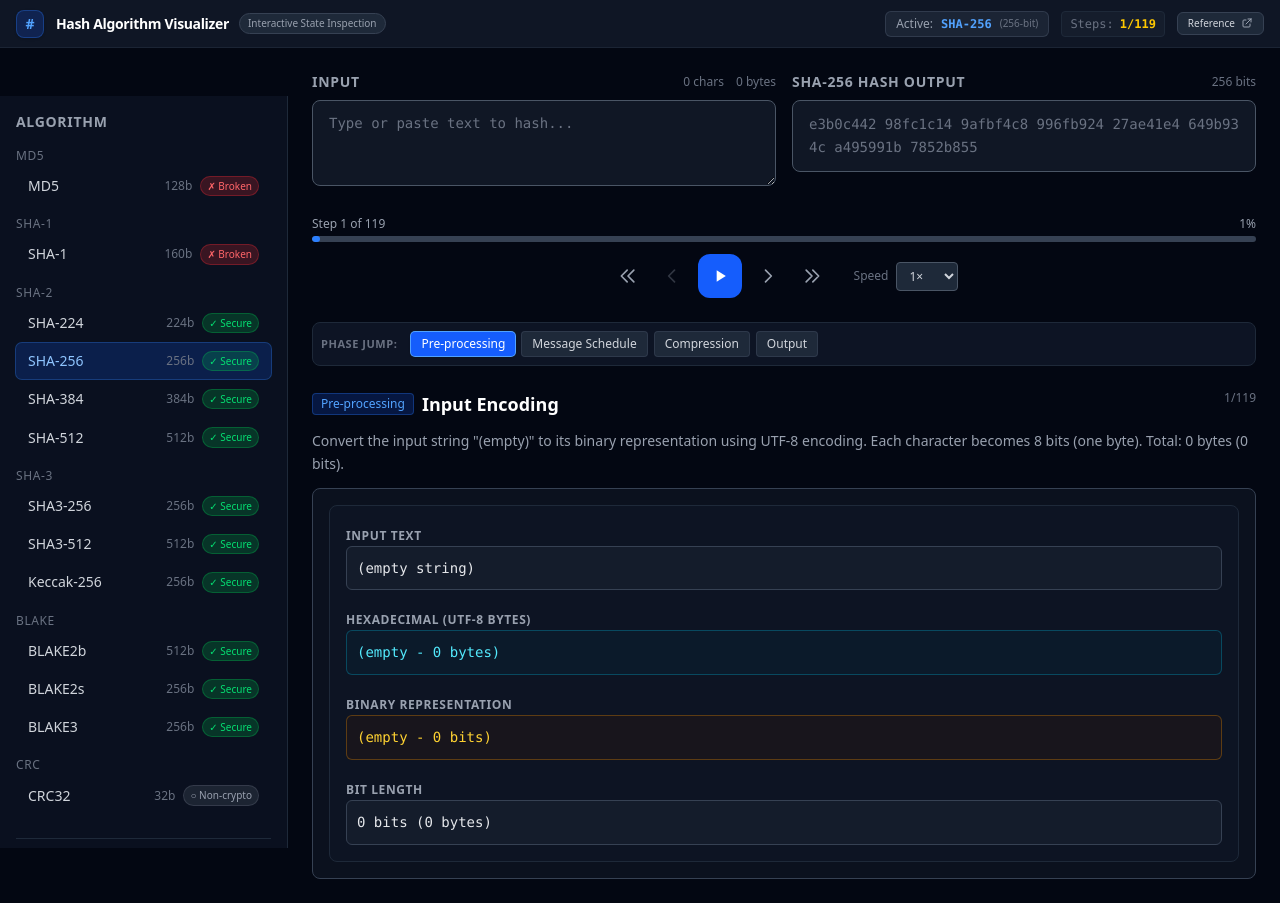
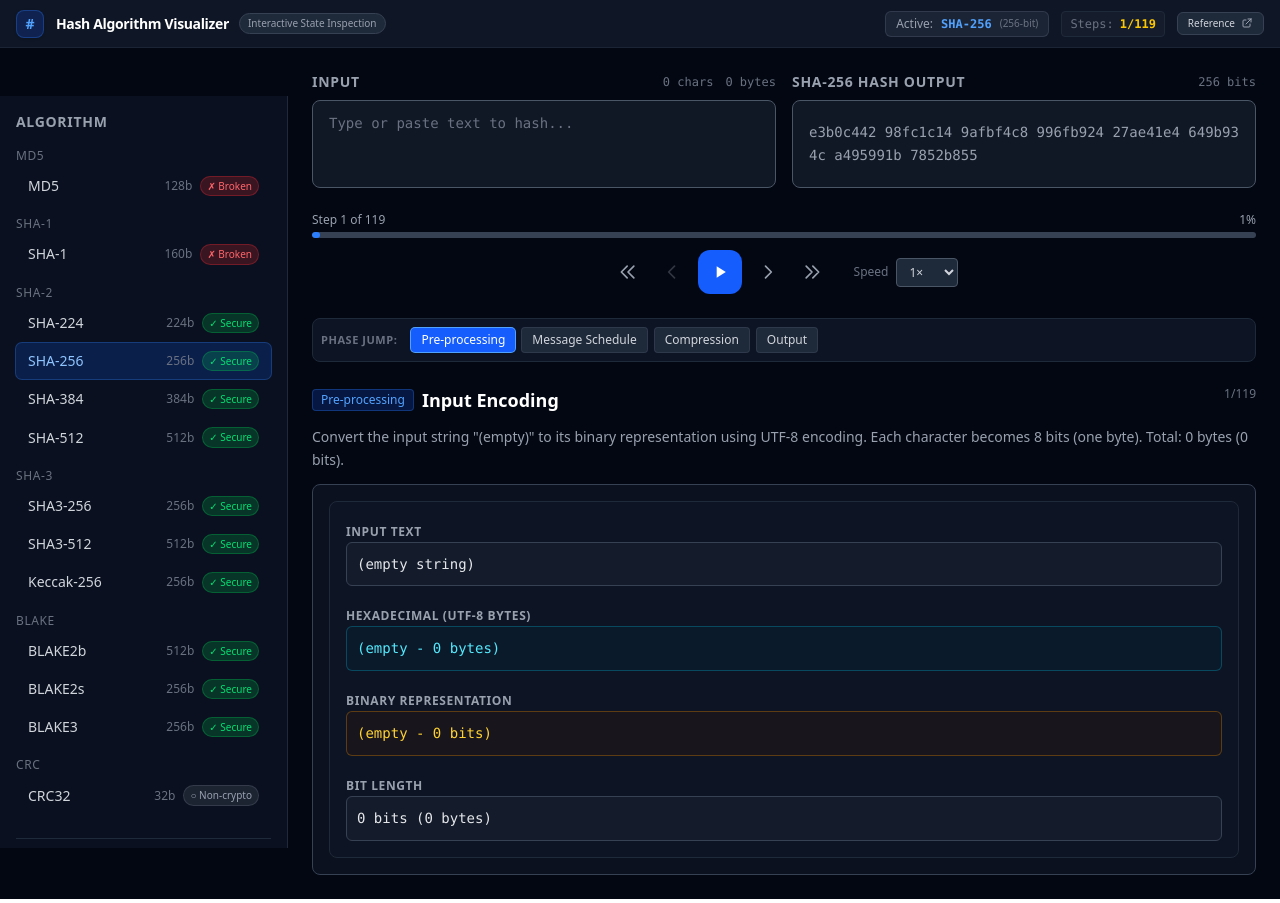
Before and after one commit to Altinate/algo-lab, a React (Vite) app: page / in a window 1280 px wide. Shown: the top 903 px of the page. Built offline with nearby package versions, Linux system fonts and the light colour scheme.

Commit message:
fix(ui): Align Input textarea and Hash Output box to matching equal height

```diff
--- a/src/App.tsx
+++ b/src/App.tsx
@@ -95,7 +95,7 @@ export default function App() {
         {/* ─── Main Content: Fluid Width (Takes 100% remaining space) ─── */}
         <main className="flex-1 min-w-0 p-4 sm:p-6 overflow-y-auto space-y-6">
           {/* Top Panel: Input String + Live Hash Output */}
-          <div className="grid grid-cols-1 xl:grid-cols-2 gap-4">
+          <div className="grid grid-cols-1 xl:grid-cols-2 gap-4 items-stretch">
             <InputPanel input={engine.input} onInputChange={engine.setInput} />
 
             <HashOutput
--- a/src/components/HashOutput.tsx
+++ b/src/components/HashOutput.tsx
@@ -36,27 +36,27 @@ export default function HashOutput({
   };
 
   return (
-    <div className="space-y-2">
-      <div className="flex items-center justify-between">
+    <div className="flex h-full flex-col space-y-2">
+      <div className="flex shrink-0 items-center justify-between">
         <h2 className="text-sm font-semibold uppercase tracking-wider text-gray-400">
           {algorithmName} Hash Output
         </h2>
-        <span className="text-xs text-gray-500">{digestSize} bits</span>
+        <span className="text-xs text-gray-500 font-mono">{digestSize} bits</span>
       </div>
       <div
-        className={`group relative rounded-lg border px-4 py-3 font-mono text-sm transition-all ${
+        className={`group relative flex-1 min-h-[88px] flex flex-col justify-center rounded-lg border px-4 py-3 font-mono text-sm transition-all ${
           isComplete
-            ? 'border-green-500/30 bg-green-500/5 text-green-300'
-            : 'border-gray-600 bg-gray-800/50 text-gray-500'
+            ? 'border-green-500/40 bg-green-500/10 text-green-300'
+            : 'border-gray-600 bg-gray-800/50 text-gray-400'
         }`}
       >
-        <div className="break-all leading-relaxed">
+        <div className="break-all leading-relaxed font-mono select-all">
           {digest ? formatHexGroups(digest) : 'Waiting for computation...'}
         </div>
         {digest && (
           <button
             onClick={handleCopy}
-            className="absolute right-2 top-2 rounded-md bg-gray-700/80 px-2 py-1 text-xs text-gray-300 opacity-0 transition-opacity hover:bg-gray-600 group-hover:opacity-100"
+            className="absolute right-2.5 top-2.5 rounded-md bg-gray-700/90 px-2.5 py-1 text-xs text-gray-200 opacity-0 transition-opacity hover:bg-gray-600 group-hover:opacity-100 border border-gray-600 shadow-sm"
           >
             {copied ? '✓ Copied' : 'Copy'}
           </button>
--- a/src/components/InputPanel.tsx
+++ b/src/components/InputPanel.tsx
@@ -9,15 +9,15 @@ export default function InputPanel({ input, onInputChange }: InputPanelProps) {
   const bytes = stringToBytes(input);
 
   return (
-    <div className="space-y-2">
-      <div className="flex items-center justify-between">
+    <div className="flex h-full flex-col space-y-2">
+      <div className="flex shrink-0 items-center justify-between">
         <label
           htmlFor="hash-input"
           className="text-sm font-semibold uppercase tracking-wider text-gray-400"
         >
           Input
         </label>
-        <div className="flex gap-3 text-xs text-gray-500">
+        <div className="flex gap-3 text-xs text-gray-500 font-mono">
           <span>{input.length} chars</span>
           <span>{bytes.length} bytes</span>
         </div>
@@ -27,8 +27,7 @@ export default function InputPanel({ input, onInputChange }: InputPanelProps) {
         value={input}
         onChange={(e) => onInputChange(e.target.value)}
         placeholder="Type or paste text to hash..."
-        rows={3}
-        className="w-full resize-y rounded-lg border border-gray-600 bg-gray-800/50 px-4 py-3 font-mono text-sm text-white placeholder-gray-500 focus:border-blue-500 focus:outline-none focus:ring-1 focus:ring-blue-500"
+        className="w-full flex-1 min-h-[88px] resize-none rounded-lg border border-gray-600 bg-gray-800/50 px-4 py-3 font-mono text-sm text-white placeholder-gray-500 focus:border-blue-500 focus:outline-none focus:ring-1 focus:ring-blue-500"
       />
     </div>
   );
```
